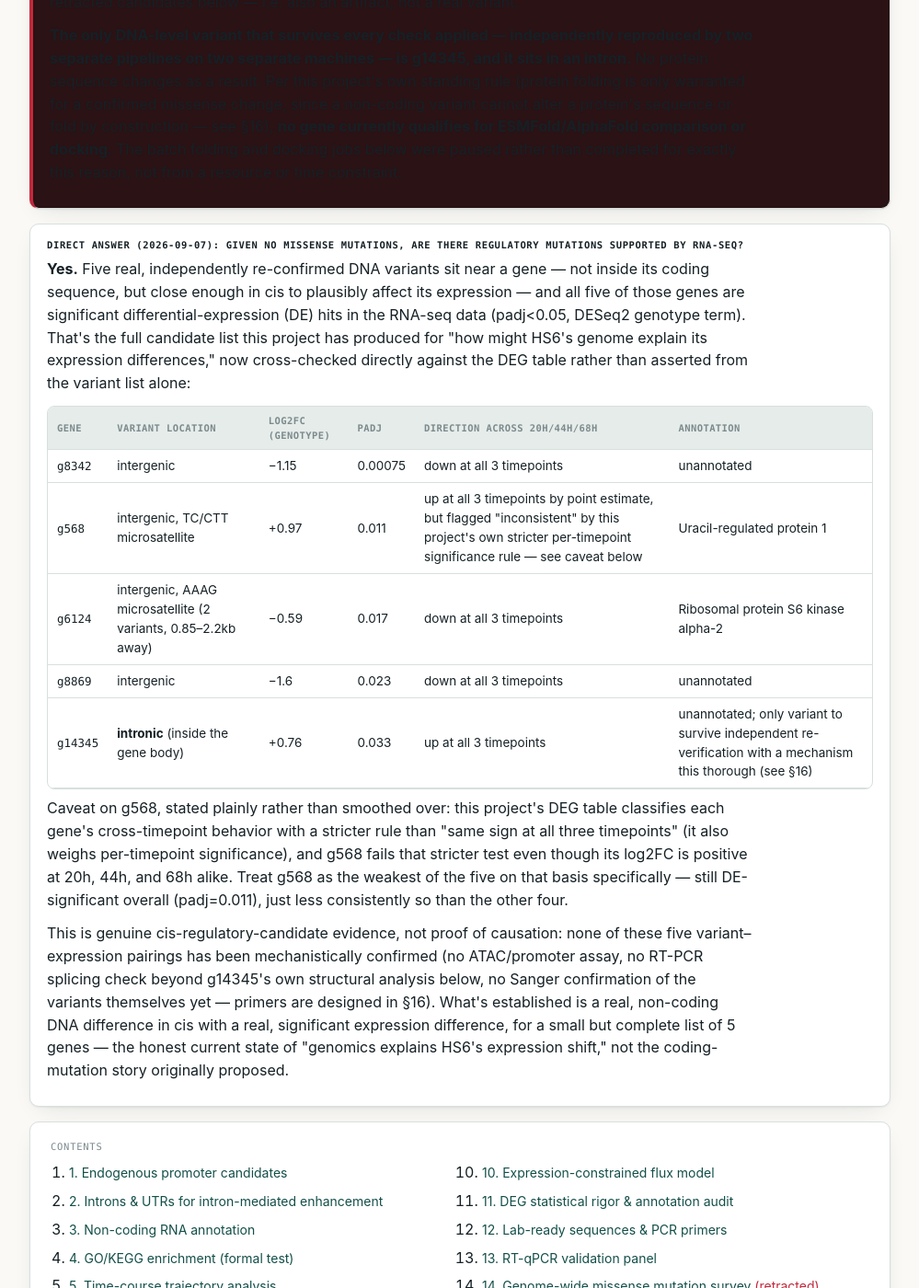
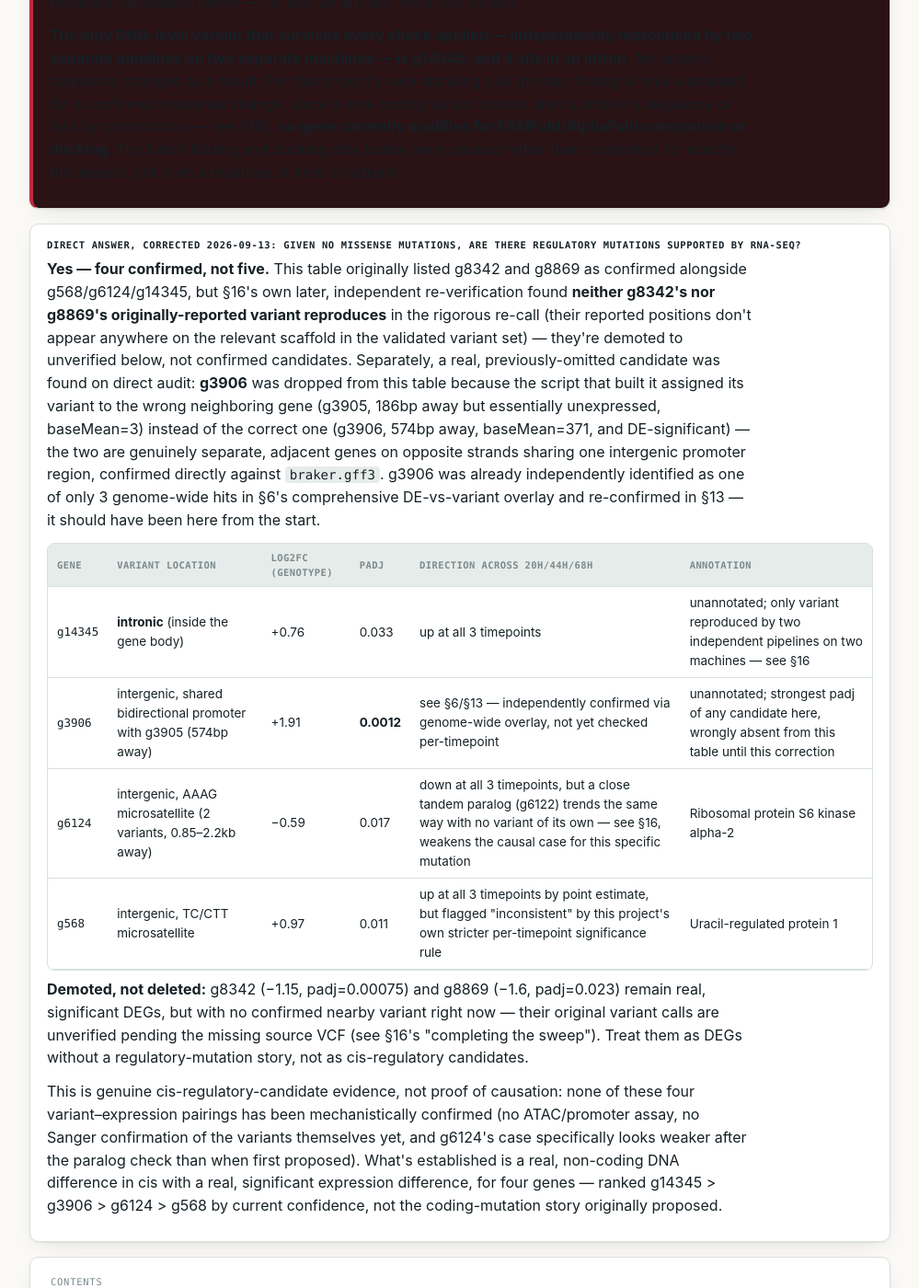
Before and after one commit to jinho1987/schizochytrium-hs6-genomics, a Jekyll site: the page report4.html, which Jekyll copies as it is, in a window 1280 px wide and 1400 px high, scrolled down 1077 px. Shown: the whole window at 92% size, without its empty margins (140-1139 px from the left). Built offline with Jekyll 4.4.1, drawn with Linux system fonts in a browser that asks for light colours; some of the changed text lies outside the part shown.

Commit message:
Correct cis-regulatory candidate list: restore g3906, demote g8342/g8869
Direct audit found g3906 (Scaffolds_17:488558, padj=0.0012, the strongest
padj of any cis-regulatory candidate) was silently missing from both the
top-level summary and section 16s ranked table. Root cause: the
nearest-gene script assigned the variant to g3905 (186bp away but
essentially unexpressed, baseMean=3) instead of g3906 (574bp away,
baseMean=371, significantly DE) -- confirmed as genuinely separate,
divergently-transcribed genes sharing one promoter region via direct
braker.gff3 lookup. g3906 was already independently flagged twice
elsewhere on this page (section 6 genome-wide overlay, re-confirmed in
section 13) but never folded back into the candidate tables until now.

Also demoted g8342 and g8869 from confirmed to unverified: their
originally-reported variants do not reproduce in this projects own
independent re-call (already noted in section 16 body text but not
reflected in the summary tables until this correction).

Corrected, current-best ranking by confidence: g14345 > g3906 > g6124 > g568.

Co-Authored-By: Claude Sonnet 5 <noreply@anthropic.com>

```diff
--- a/report4.html
+++ b/report4.html
@@ -175,22 +175,21 @@ a{color:var(--teal-ink);}
   </div>
 
   <div class="callout" style="margin-top:16px;">
-    <span class="lbl">Direct answer (2026-09-07): given no missense mutations, are there regulatory mutations supported by RNA-seq?</span>
-    <p><b>Yes.</b> Five real, independently re-confirmed DNA variants sit near a gene &mdash; not inside its coding sequence, but close enough in cis to plausibly affect its expression &mdash; and all five of those genes are significant differential-expression (DE) hits in the RNA-seq data (padj&lt;0.05, DESeq2 genotype term). That's the full candidate list this project has produced for "how might HS6's genome explain its expression differences," now cross-checked directly against the DEG table rather than asserted from the variant list alone:</p>
+    <span class="lbl">Direct answer, corrected 2026-09-13: given no missense mutations, are there regulatory mutations supported by RNA-seq?</span>
+    <p><b>Yes &mdash; four confirmed, not five.</b> This table originally listed g8342 and g8869 as confirmed alongside g568/g6124/g14345, but &sect;16's own later, independent re-verification found <b>neither g8342's nor g8869's originally-reported variant reproduces</b> in the rigorous re-call (their reported positions don't appear anywhere on the relevant scaffold in the validated variant set) &mdash; they're demoted to unverified below, not confirmed candidates. Separately, a real, previously-omitted candidate was found on direct audit: <b>g3906</b> was dropped from this table because the script that built it assigned its variant to the wrong neighboring gene (g3905, 186bp away but essentially unexpressed, baseMean=3) instead of the correct one (g3906, 574bp away, baseMean=371, and DE-significant) &mdash; the two are genuinely separate, adjacent genes on opposite strands sharing one intergenic promoter region, confirmed directly against <code>braker.gff3</code>. g3906 was already independently identified as one of only 3 genome-wide hits in &sect;6's comprehensive DE-vs-variant overlay and re-confirmed in &sect;13 &mdash; it should have been here from the start.</p>
     <div class="table-wrap" style="margin-top:8px;">
     <table>
       <thead><tr><th>Gene</th><th>Variant location</th><th>log2FC (genotype)</th><th>padj</th><th>Direction across 20h/44h/68h</th><th>Annotation</th></tr></thead>
       <tbody>
-        <tr><td class="gene">g8342</td><td>intergenic</td><td>&minus;1.15</td><td>0.00075</td><td>down at all 3 timepoints</td><td>unannotated</td></tr>
-        <tr><td class="gene">g568</td><td>intergenic, TC/CTT microsatellite</td><td>+0.97</td><td>0.011</td><td>up at all 3 timepoints by point estimate, but flagged "inconsistent" by this project's own stricter per-timepoint significance rule &mdash; see caveat below</td><td>Uracil-regulated protein 1</td></tr>
-        <tr><td class="gene">g6124</td><td>intergenic, AAAG microsatellite (2 variants, 0.85&ndash;2.2kb away)</td><td>&minus;0.59</td><td>0.017</td><td>down at all 3 timepoints</td><td>Ribosomal protein S6 kinase alpha-2</td></tr>
-        <tr><td class="gene">g8869</td><td>intergenic</td><td>&minus;1.6</td><td>0.023</td><td>down at all 3 timepoints</td><td>unannotated</td></tr>
-        <tr><td class="gene">g14345</td><td><b>intronic</b> (inside the gene body)</td><td>+0.76</td><td>0.033</td><td>up at all 3 timepoints</td><td>unannotated; only variant to survive independent re-verification with a mechanism this thorough (see &sect;16)</td></tr>
+        <tr><td class="gene">g14345</td><td><b>intronic</b> (inside the gene body)</td><td>+0.76</td><td>0.033</td><td>up at all 3 timepoints</td><td>unannotated; only variant reproduced by two independent pipelines on two machines &mdash; see &sect;16</td></tr>
+        <tr><td class="gene">g3906</td><td>intergenic, shared bidirectional promoter with g3905 (574bp away)</td><td>+1.91</td><td><b>0.0012</b></td><td>see &sect;6/&sect;13 &mdash; independently confirmed via genome-wide overlay, not yet checked per-timepoint</td><td>unannotated; strongest padj of any candidate here, wrongly absent from this table until this correction</td></tr>
+        <tr><td class="gene">g6124</td><td>intergenic, AAAG microsatellite (2 variants, 0.85&ndash;2.2kb away)</td><td>&minus;0.59</td><td>0.017</td><td>down at all 3 timepoints, but a close tandem paralog (g6122) trends the same way with no variant of its own &mdash; see &sect;16, weakens the causal case for this specific mutation</td><td>Ribosomal protein S6 kinase alpha-2</td></tr>
+        <tr><td class="gene">g568</td><td>intergenic, TC/CTT microsatellite</td><td>+0.97</td><td>0.011</td><td>up at all 3 timepoints by point estimate, but flagged "inconsistent" by this project's own stricter per-timepoint significance rule</td><td>Uracil-regulated protein 1</td></tr>
       </tbody>
     </table>
     </div>
-    <p style="margin-top:8px;">Caveat on g568, stated plainly rather than smoothed over: this project's DEG table classifies each gene's cross-timepoint behavior with a stricter rule than "same sign at all three timepoints" (it also weighs per-timepoint significance), and g568 fails that stricter test even though its log2FC is positive at 20h, 44h, and 68h alike. Treat g568 as the weakest of the five on that basis specifically &mdash; still DE-significant overall (padj=0.011), just less consistently so than the other four.</p>
-    <p style="margin-top:8px;">This is genuine cis-regulatory-candidate evidence, not proof of causation: none of these five variant&ndash;expression pairings has been mechanistically confirmed (no ATAC/promoter assay, no RT-PCR splicing check beyond g14345's own structural analysis below, no Sanger confirmation of the variants themselves yet &mdash; primers are designed in &sect;16). What's established is a real, non-coding DNA difference in cis with a real, significant expression difference, for a small but complete list of 5 genes &mdash; the honest current state of "genomics explains HS6's expression shift," not the coding-mutation story originally proposed.</p>
+    <p style="margin-top:8px;"><b>Demoted, not deleted:</b> g8342 (&minus;1.15, padj=0.00075) and g8869 (&minus;1.6, padj=0.023) remain real, significant DEGs, but with no confirmed nearby variant right now &mdash; their original variant calls are unverified pending the missing source VCF (see &sect;16's "completing the sweep"). Treat them as DEGs without a regulatory-mutation story, not as cis-regulatory candidates.</p>
+    <p style="margin-top:8px;">This is genuine cis-regulatory-candidate evidence, not proof of causation: none of these four variant&ndash;expression pairings has been mechanistically confirmed (no ATAC/promoter assay, no Sanger confirmation of the variants themselves yet, and g6124's case specifically looks weaker after the paralog check than when first proposed). What's established is a real, non-coding DNA difference in cis with a real, significant expression difference, for four genes &mdash; ranked g14345 &gt; g3906 &gt; g6124 &gt; g568 by current confidence, not the coding-mutation story originally proposed.</p>
   </div>
 
   <nav class="toc">
@@ -1025,6 +1024,12 @@ a{color:var(--teal-ink);}
     </table>
     </div>
 
+    <div class="callout rust">
+      <span class="lbl">Correction, 2026-09-13: this table is missing a gene, and has two that shouldn't be here</span>
+      <p><b>g3906</b> (Scaffolds_17:488558, intergenic, padj=0.0012, log2FC=+1.91 &mdash; the strongest padj of any candidate in this table) is missing entirely. Direct audit found the cause: the variant sits between two adjacent, divergently-transcribed genes sharing one promoter region &mdash; g3905 (186bp away) and g3906 (574bp away), confirmed as genuinely separate gene models in <code>braker.gff3</code>. This table's nearest-gene script picked g3905 by raw distance, but g3905 is essentially unexpressed (baseMean=3, DESeq2 correctly returns padj=NA) &mdash; the real, testable, significant hit at this locus is g3906 (baseMean=371), already independently flagged twice elsewhere on this page (&sect;6's genome-wide overlay, re-confirmed in &sect;13) but never folded back into this table until now.</p>
+      <p style="margin-top:8px;">Separately, <b>g8342 and g8869</b>'s variants shown here do not reproduce in this project's own independent, rigorous re-call (see "Completing the sweep" below) &mdash; they remain real DEGs but currently have no confirmed variant to justify a row in a <i>cis-regulatory candidate</i> table. The corrected, current-best list is g14345, g3906, g6124, g568 &mdash; see the top-of-page summary for the full, updated table and confidence ranking.</p>
+    </div>
+
     <div class="callout finding">
       <span class="lbl">g6124 &mdash; Ribosomal protein S6 kinase alpha-2, a real candidate for the growth axis specifically</span>
       <p>S6 kinase (S6K) is the canonical downstream effector of TOR (target-of-rapamycin) growth signaling &mdash; it directly links nutrient/growth-factor signaling to ribosome biogenesis and cell growth across eukaryotes, from yeast to plants to animals. Three validated variants sit 850bp&ndash;2.2kb from this gene, and it's significantly downregulated (padj=0.017, log2FC=&minus;0.59). This is exactly the kind of gene a "faster growth" phenotype search should be looking at &mdash; a cis-regulatory variant near a core growth-signaling kinase is a substantially more direct hypothesis than the retracted RanGAP thread ever was, precisely because every piece of it (the variant, the DE call, the CDS-exclusion) now comes from the validated pipeline. The direction (down, not up) is counterintuitive for a faster-growing strain and is not explained here &mdash; a real open question, not glossed over. Whether the nearby variant is actually driving the expression change (vs. just being the nearest gene to an unrelated regulatory element) is untested.</p>
```
